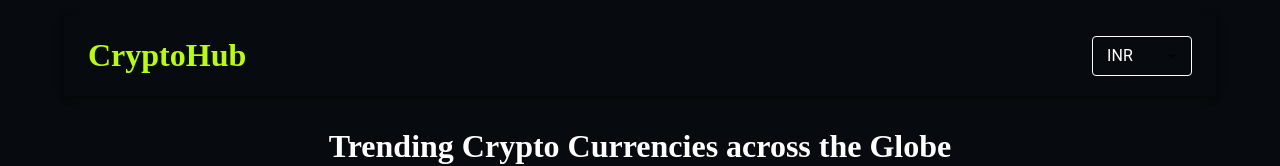
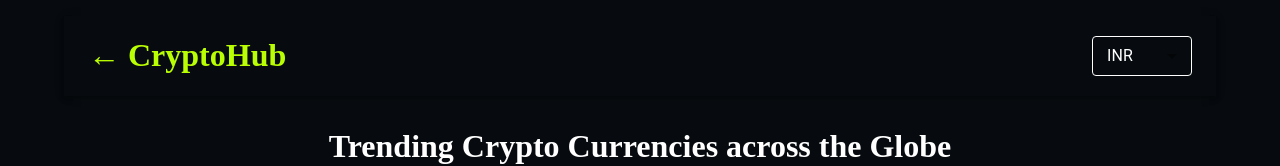
Before and after one commit to r-ahmed2022/cryptohub, a React (Create React App) app: page / in a window 1280 px wide. Shown: the top 166 px of the page. Built offline with nearby package versions, Linux system fonts and the light colour scheme; no server answers.

Commit message:
updated readme

```diff
--- a/src/components/Header.js
+++ b/src/components/Header.js
@@ -16,11 +16,11 @@ export default function Header() {
     <AppBar color="transparent" position="static">
       <Container maxWidth="lg">
         <div className="toolbar">
-
           <h1 className="crypto-title" onClick={() => goHome()}>
+            <span className="logo-symbol">&larr;</span>
+            {' '}
             CryptoHub
           </h1>
-
           <Select
             variant="outlined"
             className="menu"
--- a/src/index.css
+++ b/src/index.css
@@ -47,6 +47,10 @@ body {
 .crypto-title {
   color: #bafe03;
   cursor: pointer;
+}
+
+.logo-symbol {
+  color: #bafe03;
 }
 
 .startpage {
```
Also changed, not shown: 1 other file (tests, documents, lock files or other folders).
